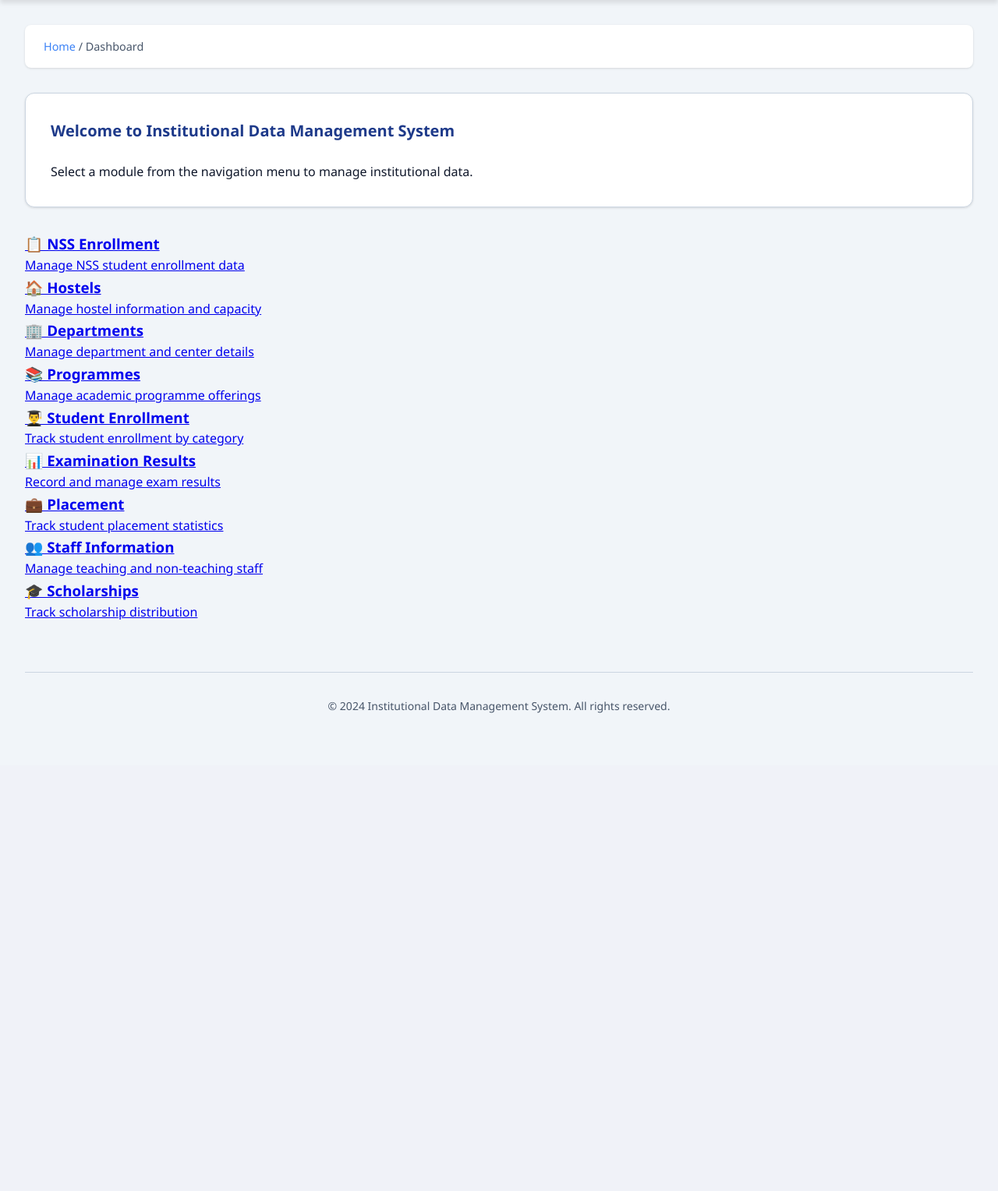
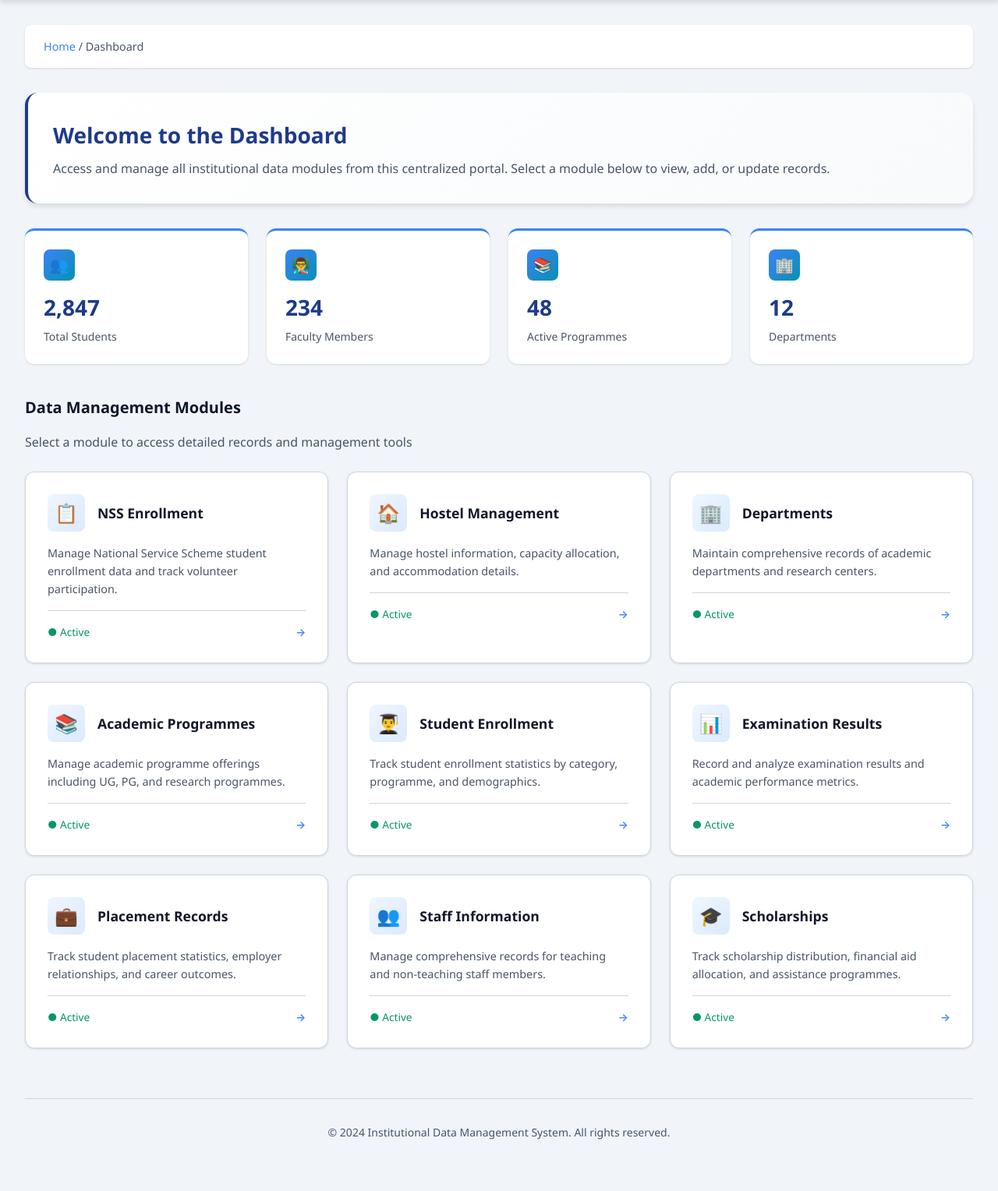
Before and after one commit to Yawar07/institutional-data-system, a Flask app: page / in a window 1280 px wide. Shown: the part 109-1637 px from the top of the page at 78% size. Before the commit the page ends 1024 px from the top, so only its background shows below. Run offline with Flask 3, Linux system fonts and the light colour scheme.

Commit message:
Updated index.html

```diff
--- a/templates/index.html
+++ b/templates/index.html
@@ -1,55 +1,165 @@
 {% extends "base.html" %}
 
 {% block content %}
-<div class="card">
-    <h2>Welcome to Institutional Data Management System</h2>
-    <p>Select a module from the navigation menu to manage institutional data.</p>
+<!-- Welcome Section -->
+<div class="page-header">
+    <h2>Welcome to the Dashboard</h2>
+    <p>Access and manage all institutional data modules from this centralized portal. Select a module below to view, add, or update records.</p>
 </div>
 
-<div class="dashboard-grid">
-    <a href="{{ url_for('nss_enrollment') }}" class="dashboard-card">
-        <h3>📋 NSS Enrollment</h3>
-        <p>Manage NSS student enrollment data</p>
+<!-- Statistics Overview -->
+<div class="stats-grid">
+    <div class="stat-card">
+        <div class="stat-icon">👥</div>
+        <div class="stat-value">2,847</div>
+        <div class="stat-label">Total Students</div>
+    </div>
+    <div class="stat-card">
+        <div class="stat-icon">👨‍🏫</div>
+        <div class="stat-value">234</div>
+        <div class="stat-label">Faculty Members</div>
+    </div>
+    <div class="stat-card">
+        <div class="stat-icon">📚</div>
+        <div class="stat-value">48</div>
+        <div class="stat-label">Active Programmes</div>
+    </div>
+    <div class="stat-card">
+        <div class="stat-icon">🏢</div>
+        <div class="stat-value">12</div>
+        <div class="stat-label">Departments</div>
+    </div>
+</div>
+
+<!-- Data Management Modules -->
+<h2 style="color: var(--text-primary); font-size: 1.25rem; margin-bottom: 1rem; font-weight: 600;">Data Management Modules</h2>
+<p style="color: var(--text-secondary); margin-bottom: 1.5rem;">Select a module to access detailed records and management tools</p>
+
+<div class="modules-grid">
+    <a href="{{ url_for('nss_enrollment') }}" class="module-card">
+        <div class="module-header">
+            <div class="module-icon">📋</div>
+            <div class="module-title">NSS Enrollment</div>
+        </div>
+        <div class="module-description">
+            Manage National Service Scheme student enrollment data and track volunteer participation.
+        </div>
+        <div class="module-footer">
+            <span class="module-status">● Active</span>
+            <span class="module-arrow">→</span>
+        </div>
     </a>
 
-    <a href="{{ url_for('hostels') }}" class="dashboard-card">
-        <h3>🏠 Hostels</h3>
-        <p>Manage hostel information and capacity</p>
+    <a href="{{ url_for('hostels') }}" class="module-card">
+        <div class="module-header">
+            <div class="module-icon">🏠</div>
+            <div class="module-title">Hostel Management</div>
+        </div>
+        <div class="module-description">
+            Manage hostel information, capacity allocation, and accommodation details.
+        </div>
+        <div class="module-footer">
+            <span class="module-status">● Active</span>
+            <span class="module-arrow">→</span>
+        </div>
     </a>
 
-    <a href="{{ url_for('departments') }}" class="dashboard-card">
-        <h3>🏢 Departments</h3>
-        <p>Manage department and center details</p>
+    <a href="{{ url_for('departments') }}" class="module-card">
+        <div class="module-header">
+            <div class="module-icon">🏢</div>
+            <div class="module-title">Departments</div>
+        </div>
+        <div class="module-description">
+            Maintain comprehensive records of academic departments and research centers.
+        </div>
+        <div class="module-footer">
+            <span class="module-status">● Active</span>
+            <span class="module-arrow">→</span>
+        </div>
     </a>
 
-    <a href="{{ url_for('programmes') }}" class="dashboard-card">
-        <h3>📚 Programmes</h3>
-        <p>Manage academic programme offerings</p>
+    <a href="{{ url_for('programmes') }}" class="module-card">
+        <div class="module-header">
+            <div class="module-icon">📚</div>
+            <div class="module-title">Academic Programmes</div>
+        </div>
+        <div class="module-description">
+            Manage academic programme offerings including UG, PG, and research programmes.
+        </div>
+        <div class="module-footer">
+            <span class="module-status">● Active</span>
+            <span class="module-arrow">→</span>
+        </div>
     </a>
 
-    <a href="{{ url_for('student_enrollment') }}" class="dashboard-card">
-        <h3>👨‍🎓 Student Enrollment</h3>
-        <p>Track student enrollment by category</p>
+    <a href="{{ url_for('student_enrollment') }}" class="module-card">
+        <div class="module-header">
+            <div class="module-icon">👨‍🎓</div>
+            <div class="module-title">Student Enrollment</div>
+        </div>
+        <div class="module-description">
+            Track student enrollment statistics by category, programme, and demographics.
+        </div>
+        <div class="module-footer">
+            <span class="module-status">● Active</span>
+            <span class="module-arrow">→</span>
+        </div>
     </a>
 
-    <a href="{{ url_for('examination_results') }}" class="dashboard-card">
-        <h3>📊 Examination Results</h3>
-        <p>Record and manage exam results</p>
+    <a href="{{ url_for('examination_results') }}" class="module-card">
+        <div class="module-header">
+            <div class="module-icon">📊</div>
+            <div class="module-title">Examination Results</div>
+        </div>
+        <div class="module-description">
+            Record and analyze examination results and academic performance metrics.
+        </div>
+        <div class="module-footer">
+            <span class="module-status">● Active</span>
+            <span class="module-arrow">→</span>
+        </div>
     </a>
 
-    <a href="{{ url_for('placement') }}" class="dashboard-card">
-        <h3>💼 Placement</h3>
-        <p>Track student placement statistics</p>
+    <a href="{{ url_for('placement') }}" class="module-card">
+        <div class="module-header">
+            <div class="module-icon">💼</div>
+            <div class="module-title">Placement Records</div>
+        </div>
+        <div class="module-description">
+            Track student placement statistics, employer relationships, and career outcomes.
+        </div>
+        <div class="module-footer">
+            <span class="module-status">● Active</span>
+            <span class="module-arrow">→</span>
+        </div>
     </a>
 
-    <a href="{{ url_for('staff_info') }}" class="dashboard-card">
-        <h3>👥 Staff Information</h3>
-        <p>Manage teaching and non-teaching staff</p>
+    <a href="{{ url_for('staff_info') }}" class="module-card">
+        <div class="module-header">
+            <div class="module-icon">👥</div>
+            <div class="module-title">Staff Information</div>
+        </div>
+        <div class="module-description">
+            Manage comprehensive records for teaching and non-teaching staff members.
+        </div>
+        <div class="module-footer">
+            <span class="module-status">● Active</span>
+            <span class="module-arrow">→</span>
+        </div>
     </a>
 
-    <a href="{{ url_for('scholarships') }}" class="dashboard-card">
-        <h3>🎓 Scholarships</h3>
-        <p>Track scholarship distribution</p>
+    <a href="{{ url_for('scholarships') }}" class="module-card">
+        <div class="module-header">
+            <div class="module-icon">🎓</div>
+            <div class="module-title">Scholarships</div>
+        </div>
+        <div class="module-description">
+            Track scholarship distribution, financial aid allocation, and assistance programmes.
+        </div>
+        <div class="module-footer">
+            <span class="module-status">● Active</span>
+            <span class="module-arrow">→</span>
+        </div>
     </a>
 </div>
 {% endblock %}
```
